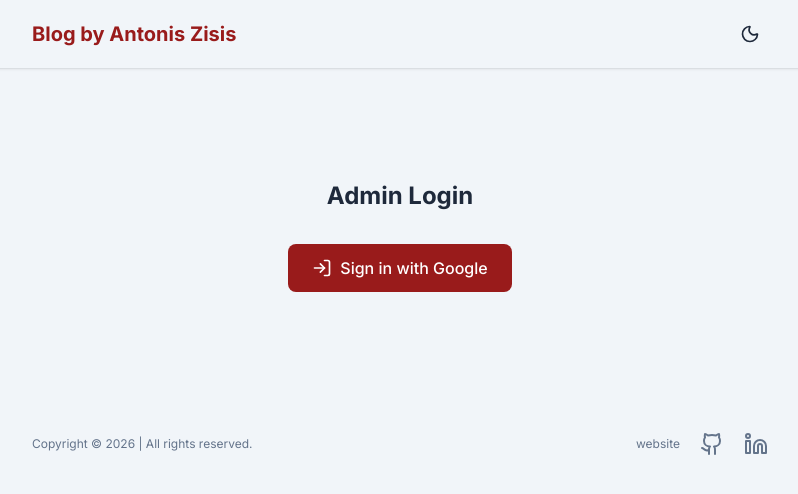
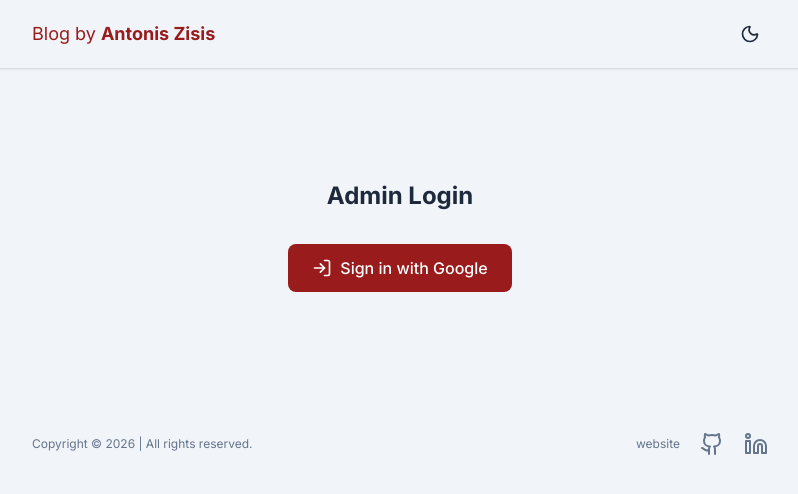
Before and after one commit to antonis-zisis/my-blog, a Next.js app: page /login in a window 1280 px wide. Shown: the top 494 px of the page, without its empty margins (240-1038 px from the left). Built offline with nearby package versions, Linux system fonts and the light colour scheme; no server answers.

Commit message:
feat: improve ui

```diff
--- a/app/page.tsx
+++ b/app/page.tsx
@@ -26,7 +26,8 @@ export default async function HomePage() {
 
   return (
     <div>
-      <h1 className="mb-8 text-3xl font-bold">Latest Posts</h1>
+      <h1 className="mb-6 text-lg font-bold">Latest Posts</h1>
+
       {posts.length === 0 ? (
         <p className="text-(--muted-foreground)">No posts yet.</p>
       ) : (
--- a/components/Navbar.tsx
+++ b/components/Navbar.tsx
@@ -11,8 +11,8 @@ export default function Navbar() {
   return (
     <header className="shadow">
       <nav className="mx-auto flex max-w-3xl items-center justify-between px-4 py-4">
-        <Link href="/" className="text-xl font-bold text-(--primary)">
-          Blog by Antonis Zisis
+        <Link href="/" className="text-lg text-(--primary)">
+          Blog by <span className="font-bold">Antonis Zisis</span>
         </Link>
 
         <div className="flex items-center gap-2">
```
Also changed, not shown: 1 other file (tests, documents, lock files or other folders).
